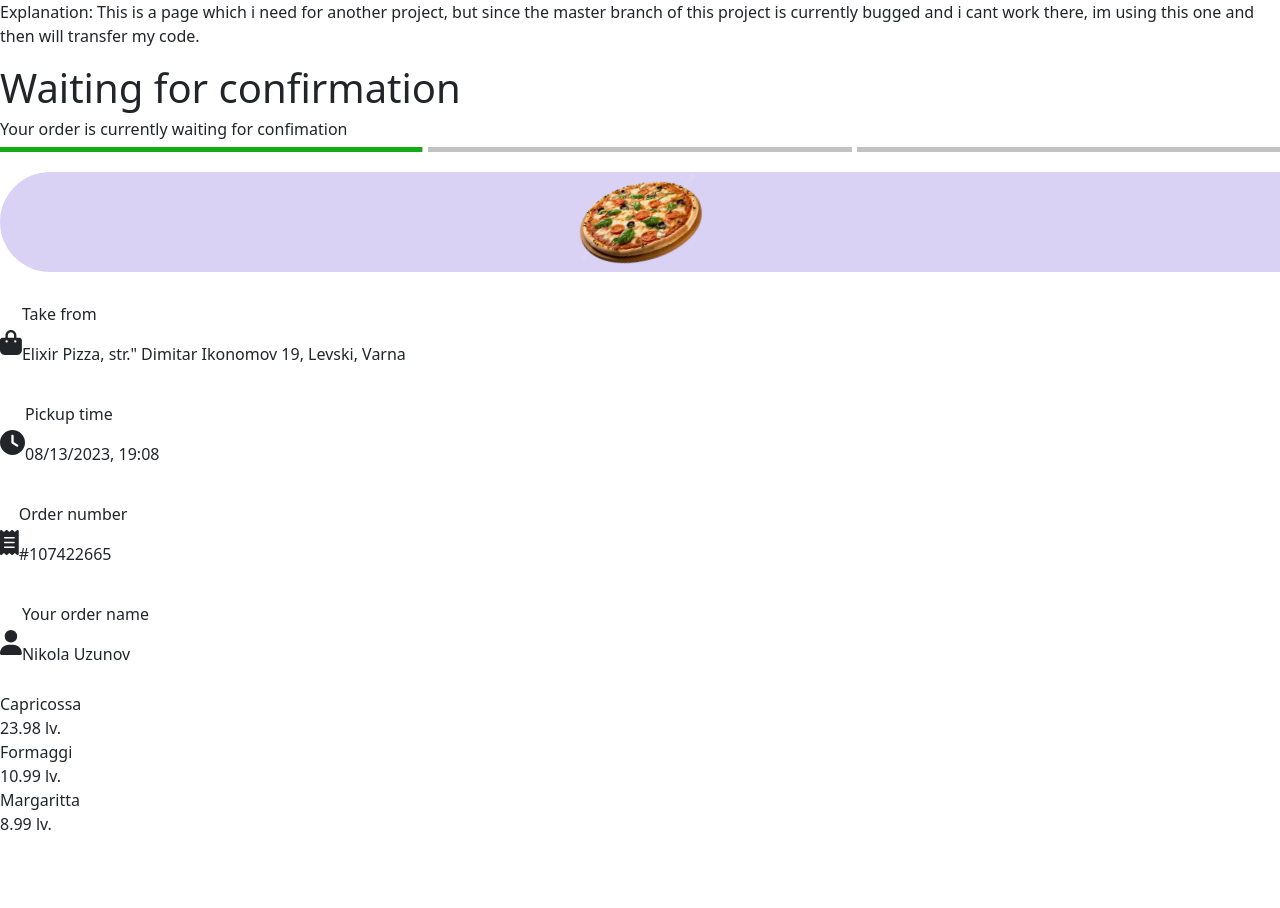
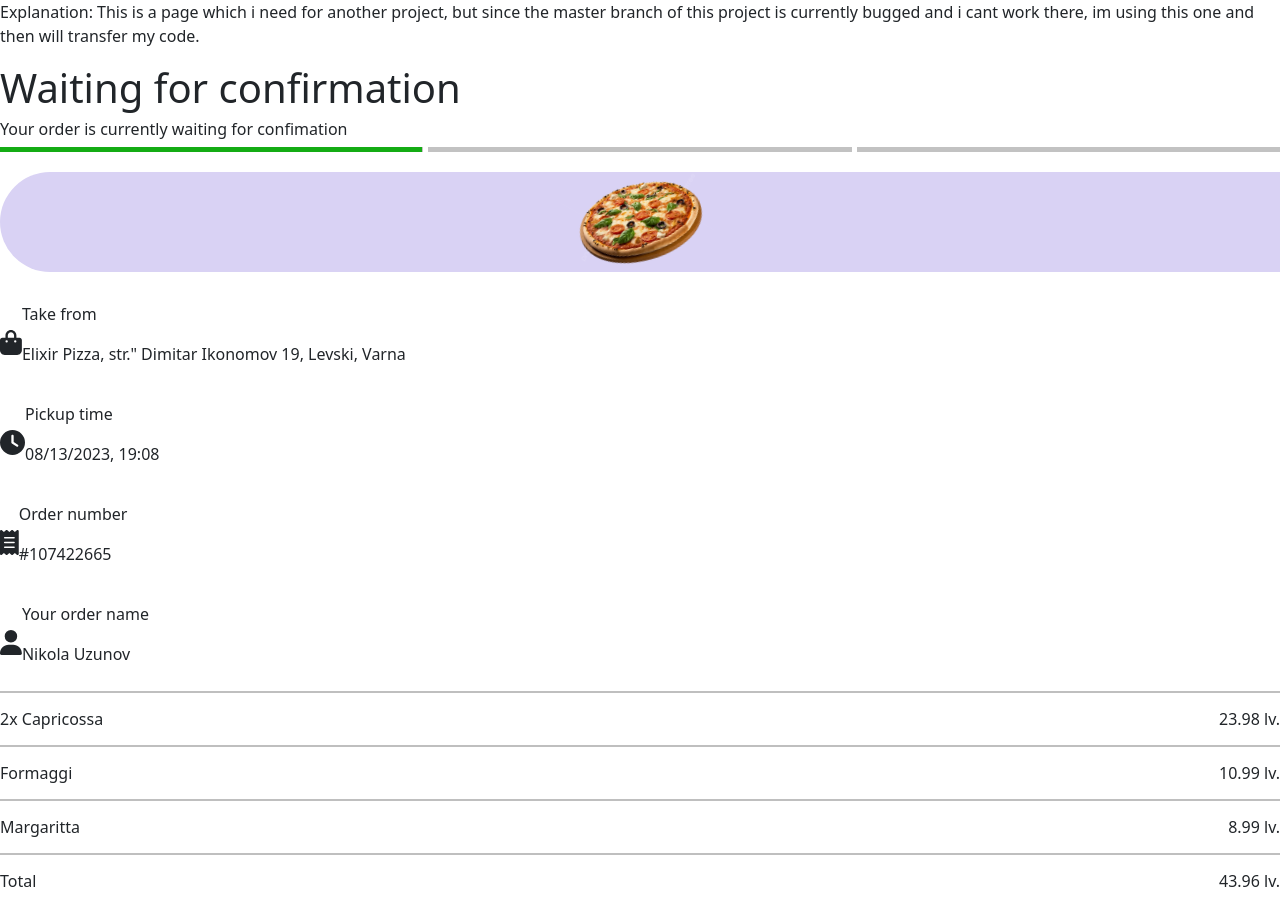
Before and after one commit to Nikolla2000/React-Portfolio-Website, a React (Vite) app in the folder client/: page / in a window 1280 px wide. Before the commit the page ends 836 px from the top, so only its background shows below. Built offline with nearby package versions, Linux system fonts and the light colour scheme.

Commit message:
Created function which displays the total price and did some styling

```diff
--- a/client/src/Pages/TakeawayPage/OrderItemComponent.jsx
+++ b/client/src/Pages/TakeawayPage/OrderItemComponent.jsx
@@ -1,8 +1,8 @@
 const OrderItem = (props) => {
     return (
         <div className="item-wrapper">
-            <div className="item">{props.item}</div>
-            <div className="price">{props.price * props.quantity} lv.</div>
+            <div className="item">{props.quantity > 1 && `${props.quantity}x `}{props.item}</div>
+            <div className="price">{props.totalPrice ? props.totalPrice : props.price * props.quantity} lv.</div>
         </div>
     )
 }
--- a/client/src/Pages/TakeawayPage/TakeawayPage.jsx
+++ b/client/src/Pages/TakeawayPage/TakeawayPage.jsx
@@ -15,6 +15,11 @@ import OrderItem from "./OrderItemComponent"
             setOrderDetails(details[0])
             setOrderItems(details[1])
         }, [])
+
+        const totalOrderPrice =
+            orderItems
+        ? orderItems.reduce((total, item) => total + item.price * item.quantity, 0)
+        : 0;
 
         return (
             <div className="takeaway-page-wrapper">
@@ -39,6 +44,9 @@ import OrderItem from "./OrderItemComponent"
                             key={index} />
                     )
                 })}
+                <OrderItem
+                    item={'Total'}
+                    totalPrice={totalOrderPrice}/>
             </div>
         )
     }
--- a/client/src/Pages/TakeawayPage/TakeawayPageStyles.scss
+++ b/client/src/Pages/TakeawayPage/TakeawayPageStyles.scss
@@ -68,3 +68,25 @@
         justify-content: center;
     }
 }
+
+
+//Order Item
+
+.item-wrapper {
+    display:flex;
+    justify-content: space-between;
+
+    &::before {
+        content: "";
+        position: absolute;
+        left: 0;
+        width: 100%;
+        height: 1px;
+        background-color: gray;
+        transform: translateY(-50%);
+    }
+
+    .item, .price {
+        padding: 15px 0 15px 0;
+    }
+}
```
